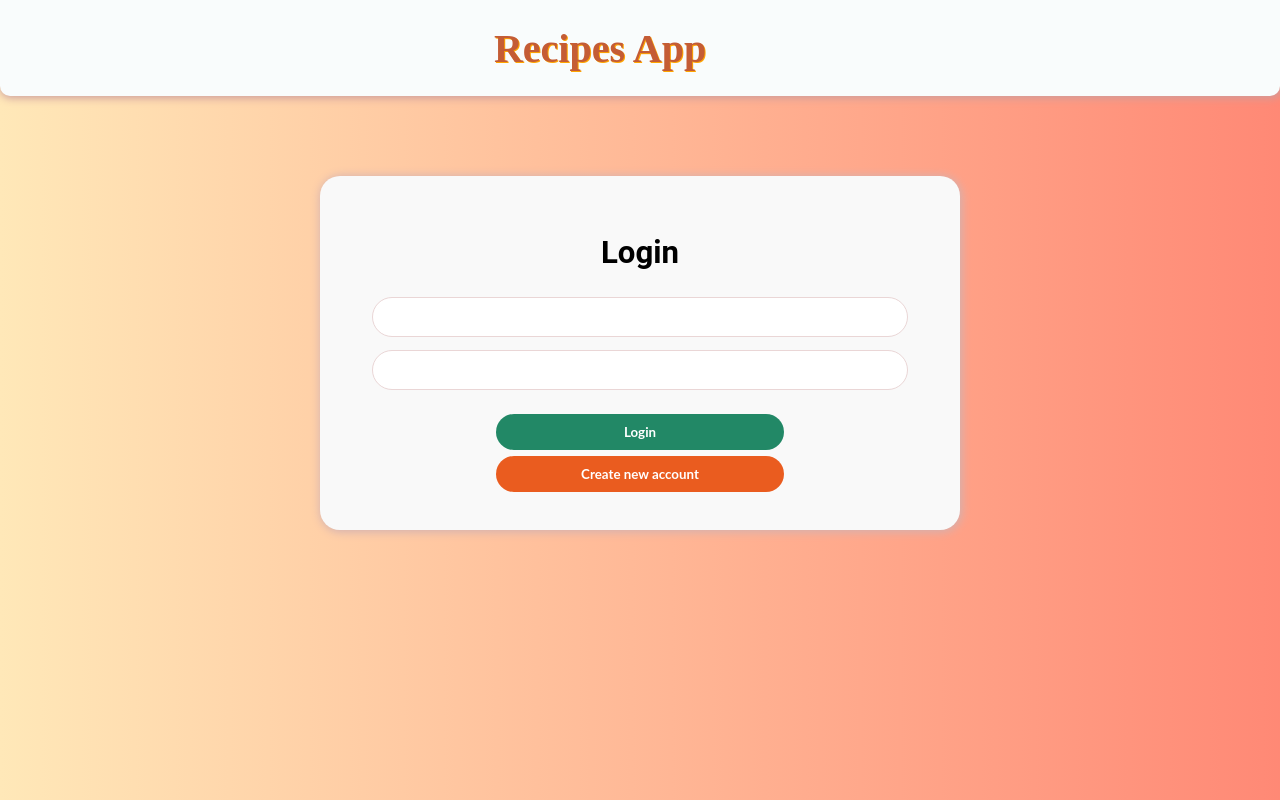
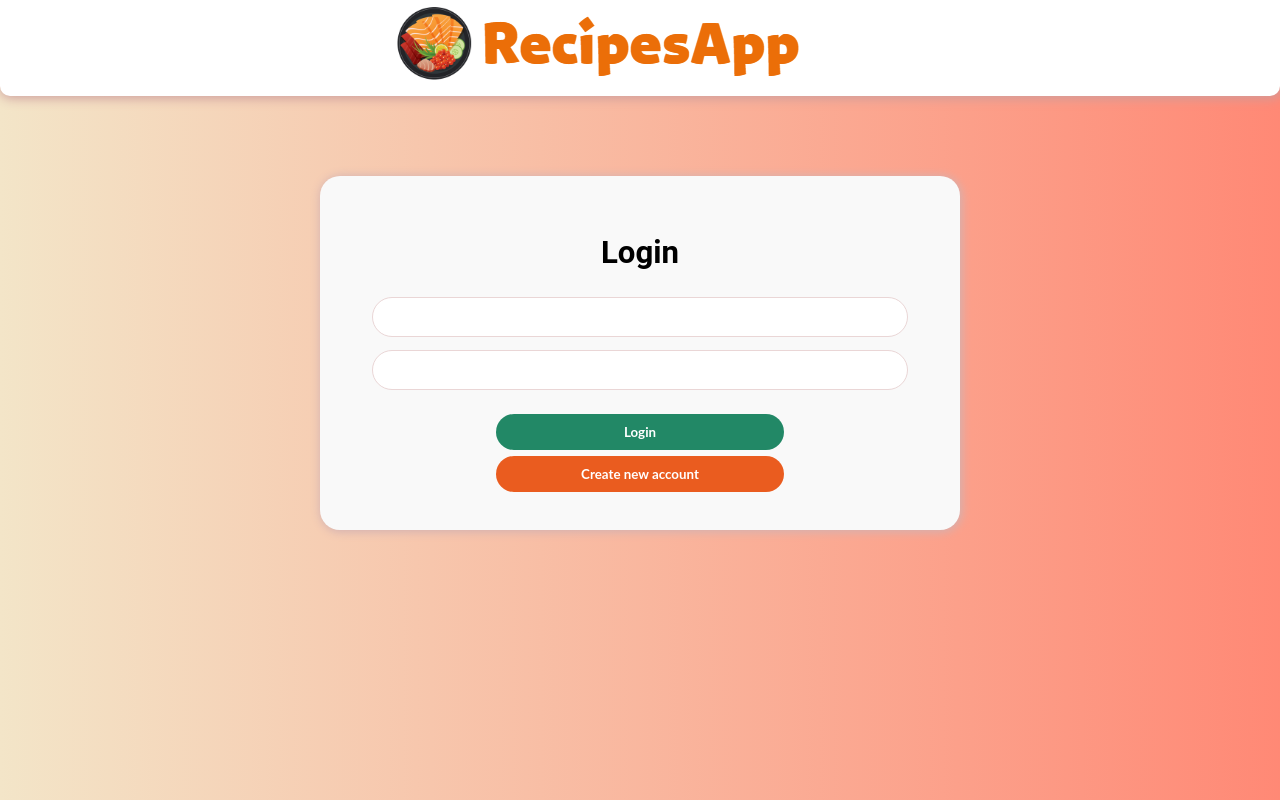
Before and after one commit to weronikabuczak/recipes-app, a React (Create React App) app: page /auth in a window 1280 px wide. Shown: the top 800 px of the page. Built offline with nearby package versions, Linux system fonts and the light colour scheme.

Commit message:
Add logo and some animation

```diff
--- a/src/components/MainContainer/NagivationBar.module.css
+++ b/src/components/MainContainer/NagivationBar.module.css
@@ -1,7 +1,7 @@
 .header {
-    width: 70%;
+    width: min-content;
     height: 6rem;
-    background-color: #f9fcfc;
+    background-color: white;
     display: flex;
     position: sticky;
     z-index: 1;
@@ -9,7 +9,7 @@
     align-items: center;
     margin: 0 auto;
     padding: 0 10%;
-    box-shadow: 1px 1px 8px 1px #cc9d9d;
+    box-shadow: 1px 1px 12px 1px #cc9d9d;
     border-radius: 0 0 10px 10px;
 }
 
@@ -23,7 +23,8 @@
 .header li {
     margin-right: 0.8rem;
     font-size: 1.3rem;
-    background-color: rgb(255, 245, 138);
+    box-shadow: 1px 1px 5px 1px #ddd;
+    background-color: rgba(255, 202, 133, 0.53);
     padding: 1rem;
     border-radius: 1rem;
     background-size: 300% 100%;
@@ -32,14 +33,12 @@
 }
 
 .header li:hover {
-    font-size: 1.4rem;
     cursor: pointer;
-    animation: nav-item 0.2s cubic-bezier(0.39, 0.575, 0.565, 1) both;
+    animation: nav-item 0.2s cubic-bezier(1, 0.575, 0.565, 1) both;
     background-position: 100% 0;
     transition: all .4s ease-in-out;
-    background-image: linear-gradient(to right, #f8bfab, #fffa81, #fff2f2, #ff9b7b);
+    background-image: linear-gradient(to right, #d3eca8, #fffbaf, #fcaa81);
 }
-
 
 .header a {
     text-decoration: none;
--- a/src/components/MainContainer/NavigationBar.js
+++ b/src/components/MainContainer/NavigationBar.js
@@ -4,6 +4,7 @@ import {useState} from "react";
 import CustomButton from "../../UI/CustomButton";
 import MobileMenu from "./MobileMenu";
 import NavigationBarItems from "./NavigationBarItems";
+import logo from '../../assets/recipeLogo.png'
 
 const NavigationBar = () => {
     const [showMenu, setShowMenu] = useState(false);
@@ -16,7 +17,7 @@ const NavigationBar = () => {
         <>
             <header className={classes.header}>
                 <Link to='/recipes'>
-                    <div className={classes.title}>Recipes App</div>
+                    <div className={classes.title}><img src={logo}/></div>
                 </Link>
                 <NavigationBarItems setShowMenu={setShowMenu}/>
                 <CustomButton onClick={toggleMenuHandler} className={classes['menu__button']}>Menu</CustomButton>
--- a/src/components/Recipes/NewRecipe/NewRecipe.module.css
+++ b/src/components/Recipes/NewRecipe/NewRecipe.module.css
@@ -1,5 +1,5 @@
 .card {
-    background-color: #ffedd6;
+    background-color: #f5f2f0;
     padding: 2rem;
     margin: 1rem auto;
     width: 70%;
--- a/src/components/Recipes/RecipesList/Recipe.module.css
+++ b/src/components/Recipes/RecipesList/Recipe.module.css
@@ -16,6 +16,11 @@
     border-radius: 2rem;
     object-fit: cover;
     box-shadow: #ccc 2px 2px 6px 1px;
+    transition: transform 1s;
+}
+
+img:hover {
+    transform: scale(1.04);
 }
 
 .main {
--- a/src/components/Recipes/SingleRecipe/RecipeDetails.module.css
+++ b/src/components/Recipes/SingleRecipe/RecipeDetails.module.css
@@ -20,6 +20,11 @@
     box-shadow: #ccc 2px 2px 3px 1px;
     grid-column: 1;
     grid-row: 2;
+    transition: transform 1s;
+}
+
+img:hover {
+    transform: scale(1.04);
 }
 
 .header {
@@ -38,7 +43,7 @@
 }
 
 .header h2 {
-    font-size: 2rem;
+    font-size: 3rem;
     margin: 0.2rem;
 }
 
@@ -54,7 +59,7 @@
     padding: 2rem;
     margin: 0.05rem 0.5rem 0 0.1rem;
     border-radius: 2rem;
-    background-color: rgba(255, 224, 214, 0.52);
+    background-color: rgba(238, 238, 238, 0.52);
     animation: slide-in-right 0.5s cubic-bezier(0.250, 0.460, 0.450, 0.940) both;
 }
 
--- a/src/index.css
+++ b/src/index.css
@@ -4,7 +4,7 @@
 
 html {
   font-family: 'Roboto', sans-serif;
-  background-image: linear-gradient(to right, #ffe8b8, rgba(255, 116, 93, 0.85));
+  background-image: linear-gradient(to right, #f3e5c8, rgba(255, 116, 93, 0.85));
   height: max-content;
 }
 
```
Also changed, not shown: src/assets/pic1.jpg (deleted), src/assets/recipeLogo.png (added).
